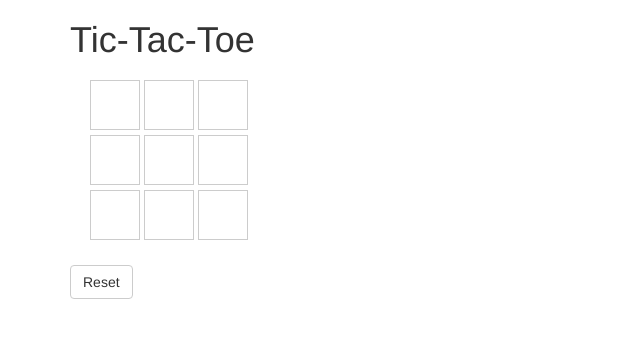
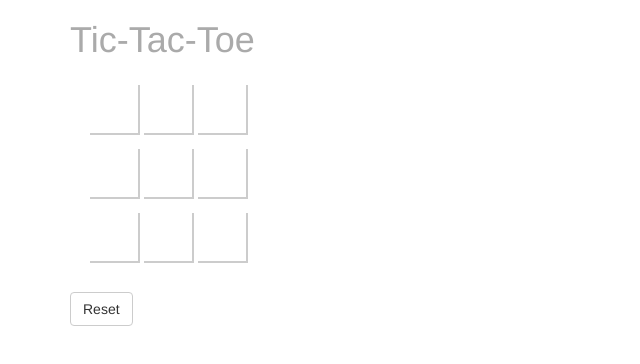
Before and after one commit to kate-young/Tic-Tac-Toe, a website: page index.html in a window 1280 px wide. Shown: the whole page, without its empty margins (0-640 px from the left). Drawn offline with nearby package versions, Linux system fonts and the light colour scheme.

Commit message:
Add unique identifiers to each box

```diff
--- a/index.html
+++ b/index.html
@@ -8,20 +8,20 @@
 <div class="container">
     <h1>Tic-Tac-Toe</h1>
     <div class="board">
-        <div class="row">
-            <div class="box"></div>
-            <div class="box"></div>
-            <div class="box"></div>
+        <div id="1" class="row">
+            <div class="box 1"></div>
+            <div class="box 2"></div>
+            <div class="box 3"></div>
         </div>
-        <div class="row">
-            <div class="box"></div>
-            <div class="box"></div>
-            <div class="box"></div>
+        <div id="2" class="row row_2">
+            <div class="box 1"></div>
+            <div class="box 2"></div>
+            <div class="box 3"></div>
         </div>
-        <div class="row">
-            <div class="box"></div>
-            <div class="box"></div>
-            <div class="box"></div>
+        <div id="3" class="row row_3">
+            <div class="box 1"></div>
+            <div class="box 2"></div>
+            <div class="box 3"></div>
         </div>
     </div>
     <button id="reset" class="btn btn-default">Reset</button>
--- a/styles.css
+++ b/styles.css
@@ -1,14 +1,25 @@
+body {
+    color: #aaa;
+}
 .board {
     margin: 20px;
 }
 .box {
     width: 50px;
     height: 50px;
-    border: 1px solid #ccc;
+    border-bottom: 2px solid #ccc;
+    border-right: 2px solid #ccc;
     display: inline-block;
     background-color: #FFF;
+    margin: 0px;
+    padding: 5px;
+    text-align: center;
+    font-size: 24px;
 }
 .row {
     display: block;
     margin: 0px;
+    padding-top: 5px;
+    padding-bottom: 5px;
+    height: 64px;
 }
```
Also changed, not shown: scripts.js (line endings or trailing spaces).
